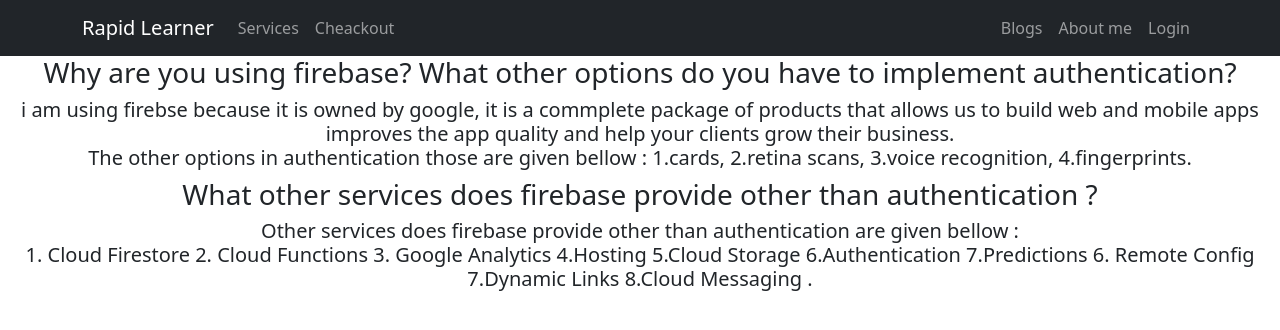
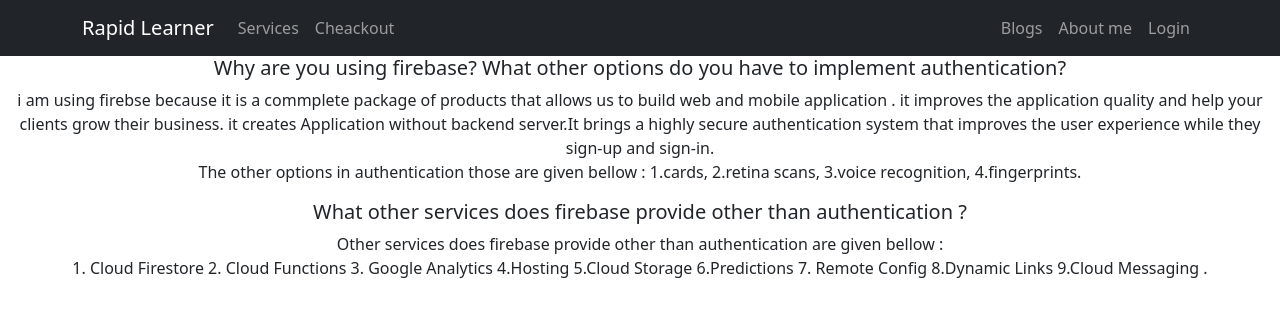
Before and after one commit to Tasnimul-Sharan/-independent-service-provider-website, a React (Create React App) app: page /blogs in a window 1280 px wide. Shown: the top 330 px of the page. Built offline with nearby package versions, Linux system fonts and the light colour scheme; no server answers.

Commit message:
completed about me page

```diff
--- a/src/Pages/AboutMe/AboutMe.js
+++ b/src/Pages/AboutMe/AboutMe.js
@@ -3,10 +3,24 @@
 
 const AboutMe = () => {
   return (
-    <div>
-      <h1>about me</h1>
-      <img className="img-fluid w-25" src={pic} alt="" />
-    </div>
+    <section>
+      <div>
+        <h4>Tasnimul Alam</h4>
+        <img className="img-fluid w-25" src={pic} alt="" />
+      </div>
+      <div>
+        <h5>
+          I was started a journey when i have no idea about web development.Now
+          i can make a single page application with routing and
+          Authentication.Now my goal is to become a professonal full Stack Web
+          Developer.For this i have to search the resources and make notes
+          everyday and practice it more and more, And think about the learnning
+          part that how can apply it to in a project.I want to learn everything
+          what i have have to learn , i want to do everything, what i have to
+          do.Now web development is my part of life. Thank you.{" "}
+        </h5>
+      </div>
+    </section>
   );
 };
 
--- a/src/Pages/Blogs/Blogs.js
+++ b/src/Pages/Blogs/Blogs.js
@@ -4,34 +4,37 @@
   return (
     <section>
       <div>
-        <h3>
+        <h5>
           Why are you using firebase? What other options do you have to
           implement authentication?
-        </h3>
-        <h5>
+        </h5>
+        <p>
           <span>
-            i am using firebse because it is owned by google, it is a commplete
-            package of products that allows us to build web and mobile apps
-            improves the app quality and help your clients grow their business.
+            i am using firebse because it is a commplete package of products
+            that allows us to build web and mobile application . it improves the
+            application quality and help your clients grow their business. it
+            creates Application without backend server.It brings a highly secure
+            authentication system that improves the user experience while they
+            sign-up and sign-in.
           </span>
           <br />
           <span>
             The other options in authentication those are given bellow :
             1.cards, 2.retina scans, 3.voice recognition, 4.fingerprints.
           </span>
-        </h5>
+        </p>
       </div>
       <div>
-        <h3>
+        <h5>
           What other services does firebase provide other than authentication ?
-        </h3>
-        <h5>
+        </h5>
+        <p>
           Other services does firebase provide other than authentication are
           given bellow : <br />
           1. Cloud Firestore 2. Cloud Functions 3. Google Analytics 4.Hosting
-          5.Cloud Storage 6.Authentication 7.Predictions 6. Remote Config
-          7.Dynamic Links 8.Cloud Messaging .
-        </h5>
+          5.Cloud Storage 6.Predictions 7. Remote Config 8.Dynamic Links 9.Cloud
+          Messaging .
+        </p>
       </div>
     </section>
   );
```
